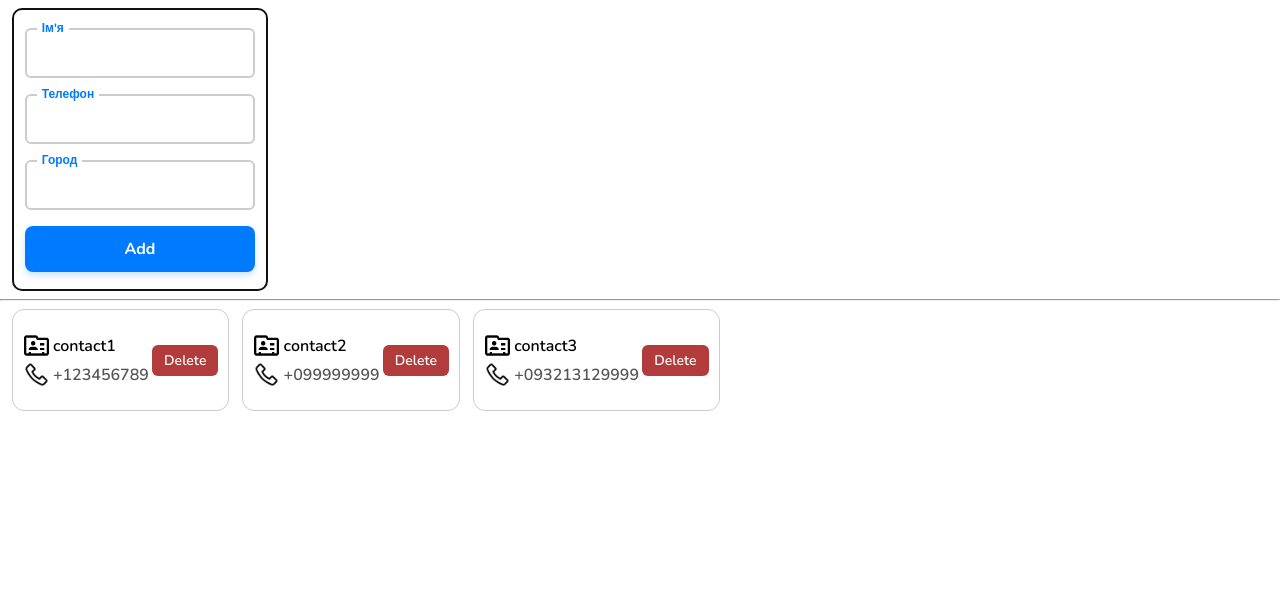
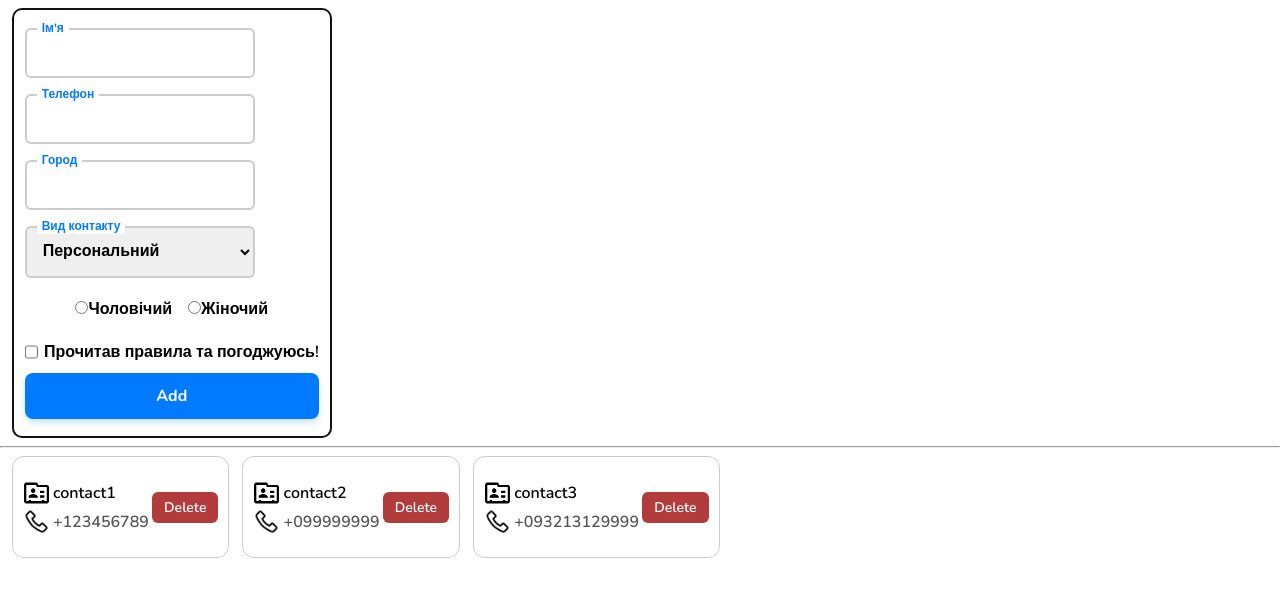
Before and after one commit to AndrewSharow/Form2Two, a React (Vite) app: page / in a window 1280 px wide. Shown: the top 596 px of the page. Built offline with nearby package versions, Linux system fonts and the light colour scheme.

Commit message:
full form ready except adding contacts

```diff
--- a/src/components/FormHard/FormHard.jsx
+++ b/src/components/FormHard/FormHard.jsx
@@ -7,14 +7,17 @@ const FormHard = () => {
     contactName: "",
     contactPhoneNumber: "",
     contactCity: "",
+    contactType: "",
+    contactGender: "",
+    contactAgreement: false,
   };
   const handleSubmit = (values, options) => {
     console.log("values", values);
-    console.log("options", options);
     options.resetForm();
   };
   return (
     <Formik initialValues={initialValues} onSubmit={handleSubmit}>
+      {({ values }) => (
         <Form className={s.Form}>
           <label className={s.labelForm}>
             <span>Ім'я</span>
@@ -28,10 +31,47 @@ const FormHard = () => {
             <span>Город</span>
             <Field className={s.Field} name="contactCity"></Field>
           </label>
-        <button type="submit" className={s.ButtonAdd}>
+          <label className={s.labelForm}>
+            <span>Вид контакту</span>
+            <Field as="select" className={s.Field} name="contactType">
+              <option value="Персональний">Персональний</option>
+              <option value="Новий">Новий</option>
+              <option value="Робочий">Робочий</option>
+            </Field>
+          </label>
+          <div className={s.radioGender}>
+            <label>
+              <Field
+                type="radio"
+                value="Чоловічий"
+                className={s.Field}
+                name="contactGender"
+              />
+              Чоловічий
+            </label>
+            <label>
+              <Field
+                type="radio"
+                value="Жіночий"
+                className={s.Field}
+                name="contactGender"
+              />
+              Жіночий
+            </label>
+          </div>
+          <label className={s.agreementLabel}>
+            <Field type="checkbox" name="contactAgreement" />
+            Прочитав правила та погоджуюсь!
+          </label>
+          <button
+            disabled={values.contactAgreement === false}
+            type="submit"
+            className={s.ButtonAdd}
+          >
             Add
           </button>
         </Form>
+      )}
     </Formik>
   );
 };
--- a/src/components/FormHard/FormHard.module.css
+++ b/src/components/FormHard/FormHard.module.css
@@ -6,7 +6,7 @@
   display: inline-block;
   position: relative;
 
-  & label {
+  & .labelForm {
     width: 18vw;
     position: relative;
     display: flex;
@@ -35,6 +35,18 @@
     outline: none;
     transition: 0.3s ease-in-out;
   }
+  & .radioGender {
+    margin: 1.3rem;
+    display: flex;
+    gap: 1rem;
+    place-content: center;
+  }
+  & .agreementLabel {
+    display: flex;
+    gap: 0.4rem;
+    vertical-align: center;
+    margin-bottom: 0.6rem;
+  }
 }
 
 .ButtonAdd {
```
Lines whose indentation alone changed are shown as unchanged.
